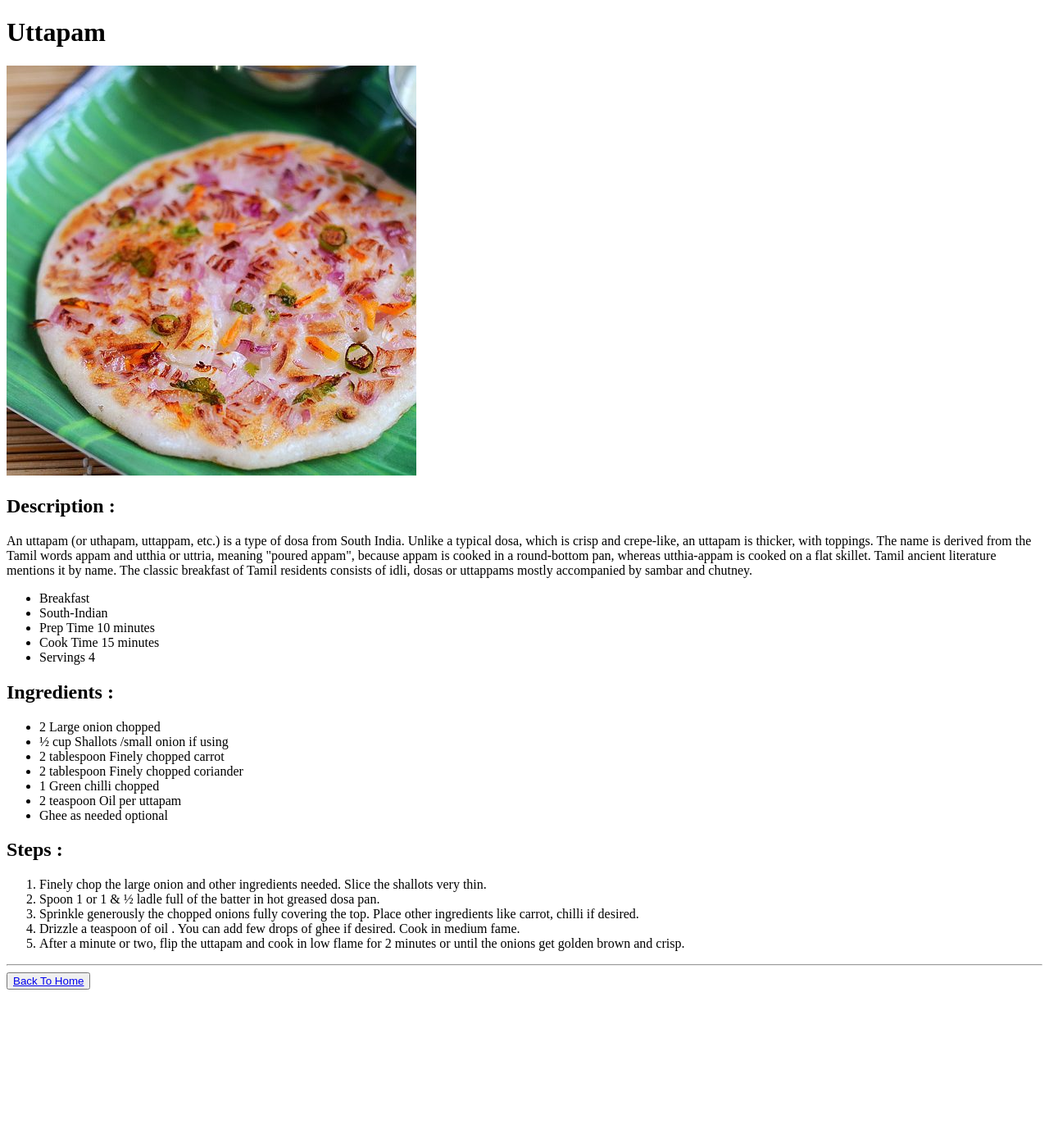
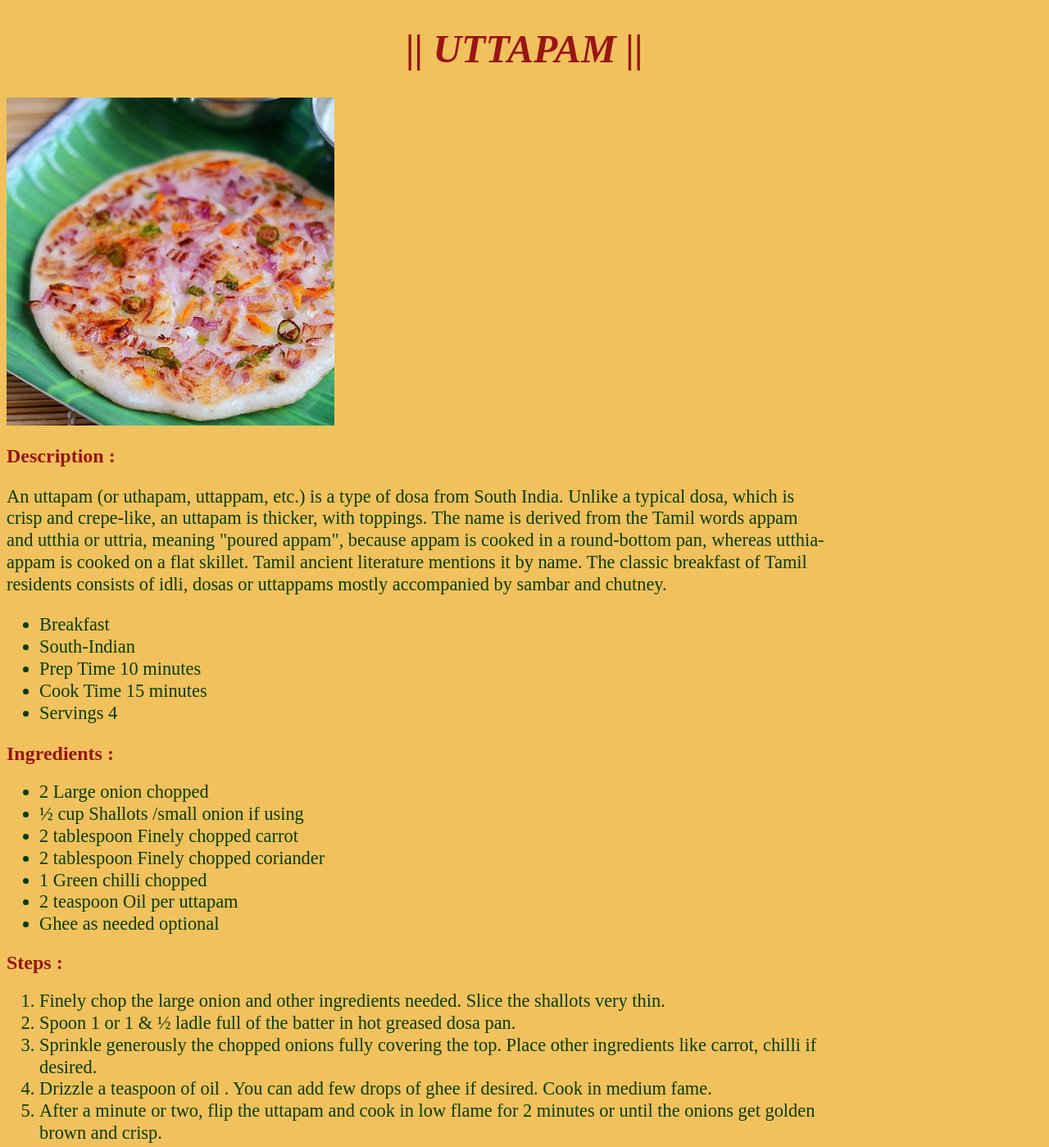
Before and after one commit to 0xSaurabhSharma/odin-recipes, a plain HTML site: page recipes/uttapam.html in a window 1280 px wide. Shown: the top 1399 px of the page at 82% size. Before the commit the page ends 1215 px from the top, so only its background shows below. Drawn offline with Linux system fonts and the light colour scheme.

Commit message:
Add css to all recipes
- make recipes.css compatible to all
- add btn styles to recipes
- update all htmls

```diff
--- a/recipes/recipes.css
+++ b/recipes/recipes.css
@@ -17,7 +17,8 @@ img {
 }
 p,
 ul li,
-strong {
+strong,
+ol li {
     font-size: 1.4rem;
     line-height: 1.2;
     max-width: 1000px;
@@ -33,3 +34,14 @@ h2,
 strong {
     color: hsl(0, 76%, 34%);
 }
+
+hr {
+    border: 1px dashed hsl(0, 76%, 34%);
+}
+button,
+button a {
+    padding: 5px 10px;
+    font-size: 1.4rem;
+    color: white;
+    background-color: hsl(129, 82%, 13%);
+}
--- a/recipes/uttapam.html
+++ b/recipes/uttapam.html
@@ -5,10 +5,11 @@
     <meta charset="UTF-8">
     <meta name="viewport" content="width=device-width, initial-scale=1.0">
     <title>Uttapam</title>
+    <link rel="stylesheet" href="recipes.css">
 </head>
 
 <body>
-    <h1>Uttapam</h1>
+    <h1><em>|| Uttapam ||</em></h1>
     <img src="Uttapam.jpg" alt="Uttapam-image">
     <h2>Description :</h2>
     <p>An uttapam (or uthapam, uttappam, etc.) is a type of dosa from South India. Unlike a typical dosa, which is crisp
```
Also changed, not shown: index.html (+2 -1 lines), recipes/moong-ka-halawa.html (+2 -1 lines), recipes/raj-kachori.html (+2 -1 lines).
